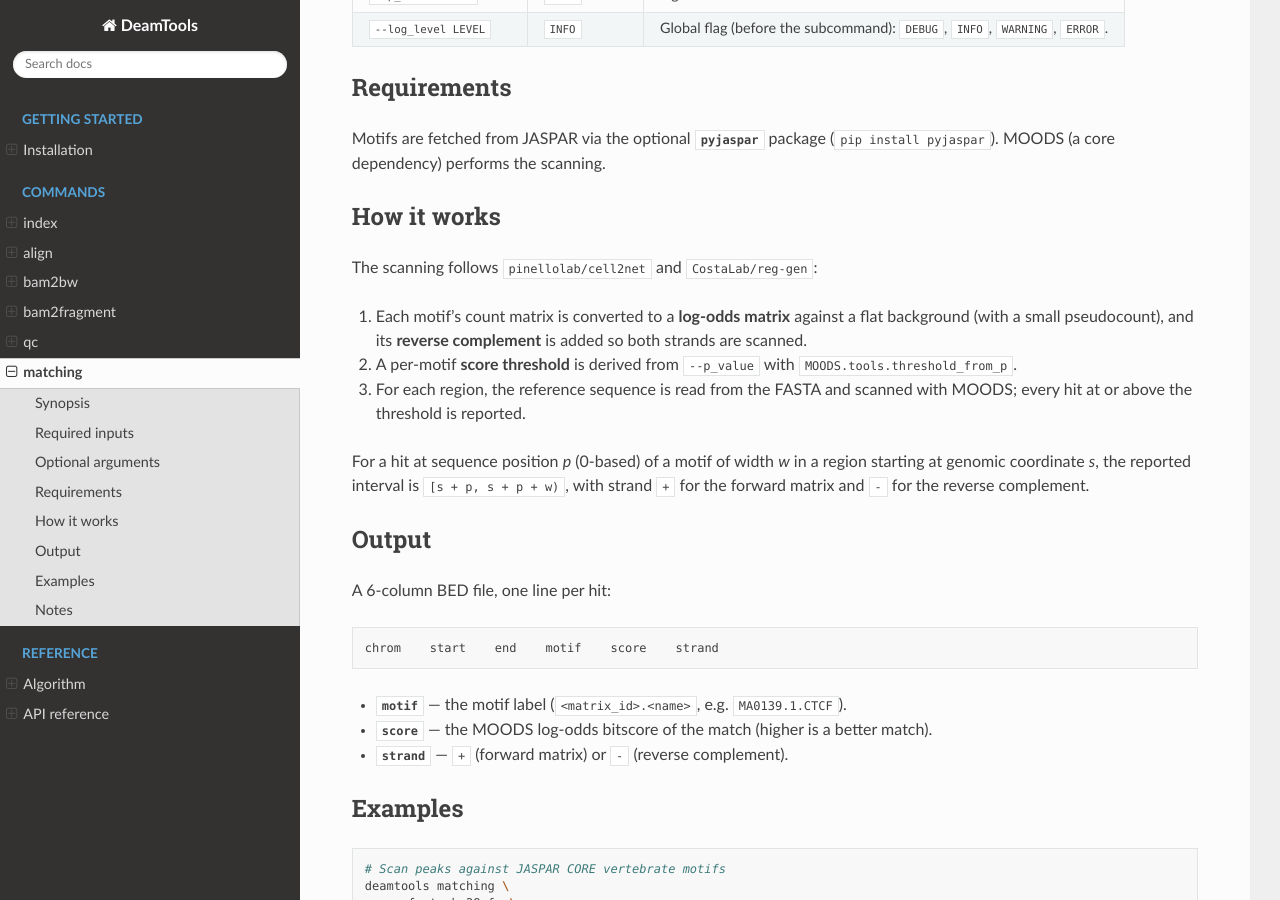
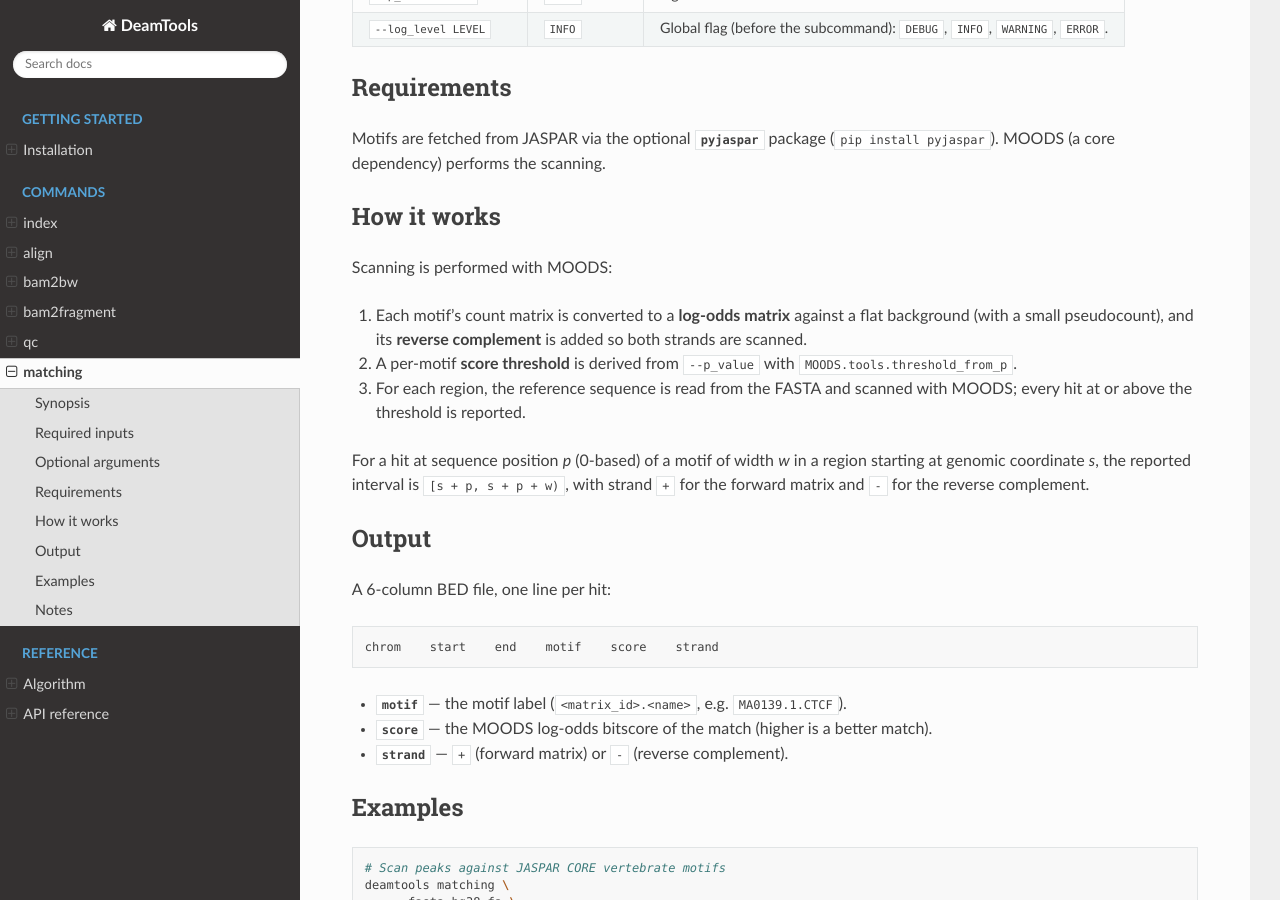
Before and after one commit to lzj1769/deamTools, a Sphinx documentation site: the page built from docs/usage/matching.md, in a window 1280 px wide and 900 px high, scrolled down 808 px. Built offline with Sphinx 7.4.7 and the Read the Docs theme 3.1.0, drawn with Linux system fonts in a browser that asks for light colours.

Commit message:
Drop cell2net/reg-gen attributions from motif docs and code
Describe the motif scanning purely in terms of MOODS (these are MOODS-based
references). Reword matching.py docstrings, usage/matching.md, and the Sphinx
conf.py header; ACCESS-ATAC references are unaffected.

Co-Authored-By: Claude Opus 4.8 <noreply@anthropic.com>

```diff
--- a/docs/conf.py
+++ b/docs/conf.py
@@ -1,8 +1,7 @@
 """Sphinx configuration for the DeamTools documentation.
 
 The docs are written in Markdown and parsed with MyST (myst-parser), and
-rendered with the Read the Docs theme — the same Sphinx + sphinx_rtd_theme
-setup used by RGT (reg-gen.readthedocs.io).
+rendered with the Read the Docs theme (Sphinx + sphinx_rtd_theme).
 """
 
 from importlib.metadata import PackageNotFoundError, version as _pkg_version
--- a/docs/usage/matching.md
+++ b/docs/usage/matching.md
@@ -32,7 +32,7 @@ Motifs are fetched from JASPAR via the optional **`pyjaspar`** package (`pip ins
 
 ## How it works
 
-The scanning follows `pinellolab/cell2net` and `CostaLab/reg-gen`:
+Scanning is performed with MOODS:
 
 1. Each motif's count matrix is converted to a **log-odds matrix** against a flat background (with a small pseudocount), and its **reverse complement** is added so both strands are scanned.
 2. A per-motif **score threshold** is derived from `--p_value` with `MOODS.tools.threshold_from_p`.
```
Also changed, not shown: 1 other file.
